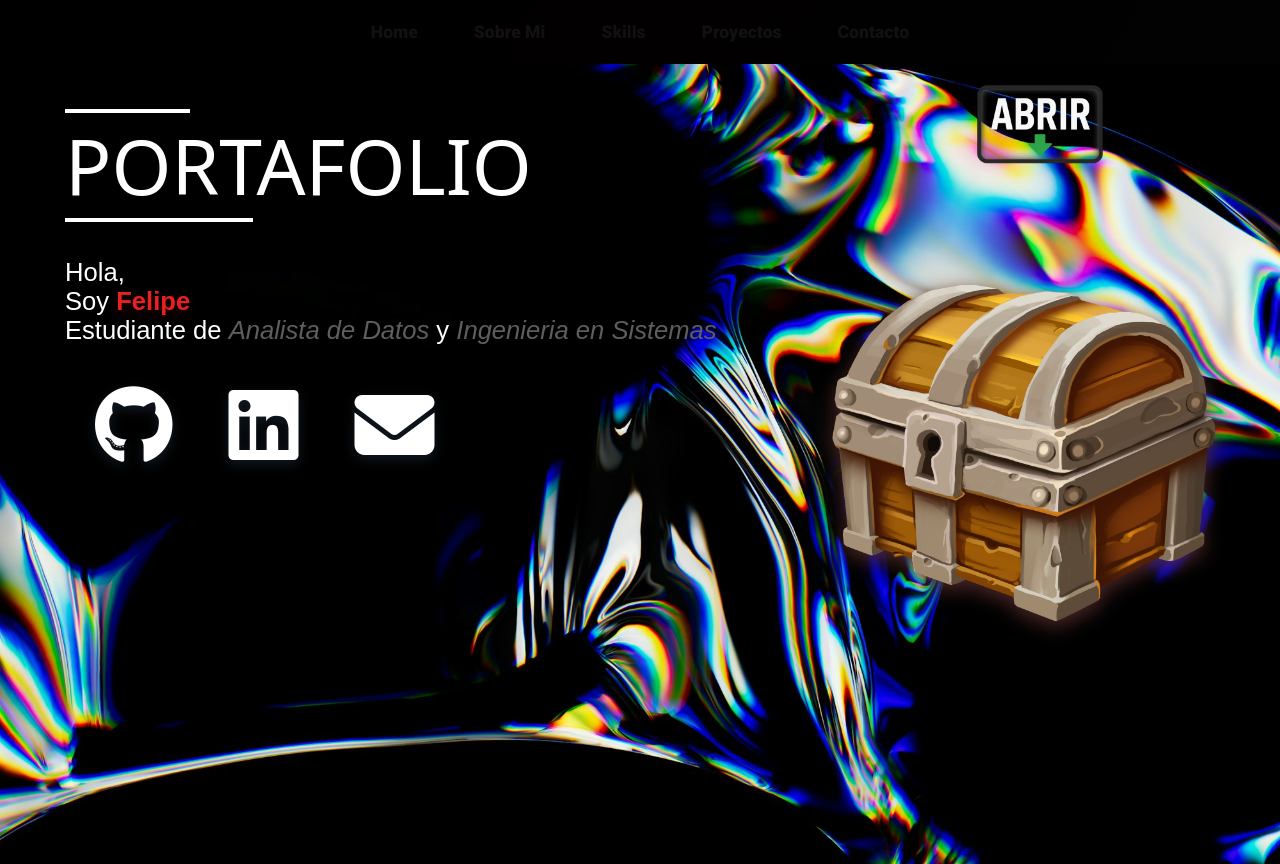
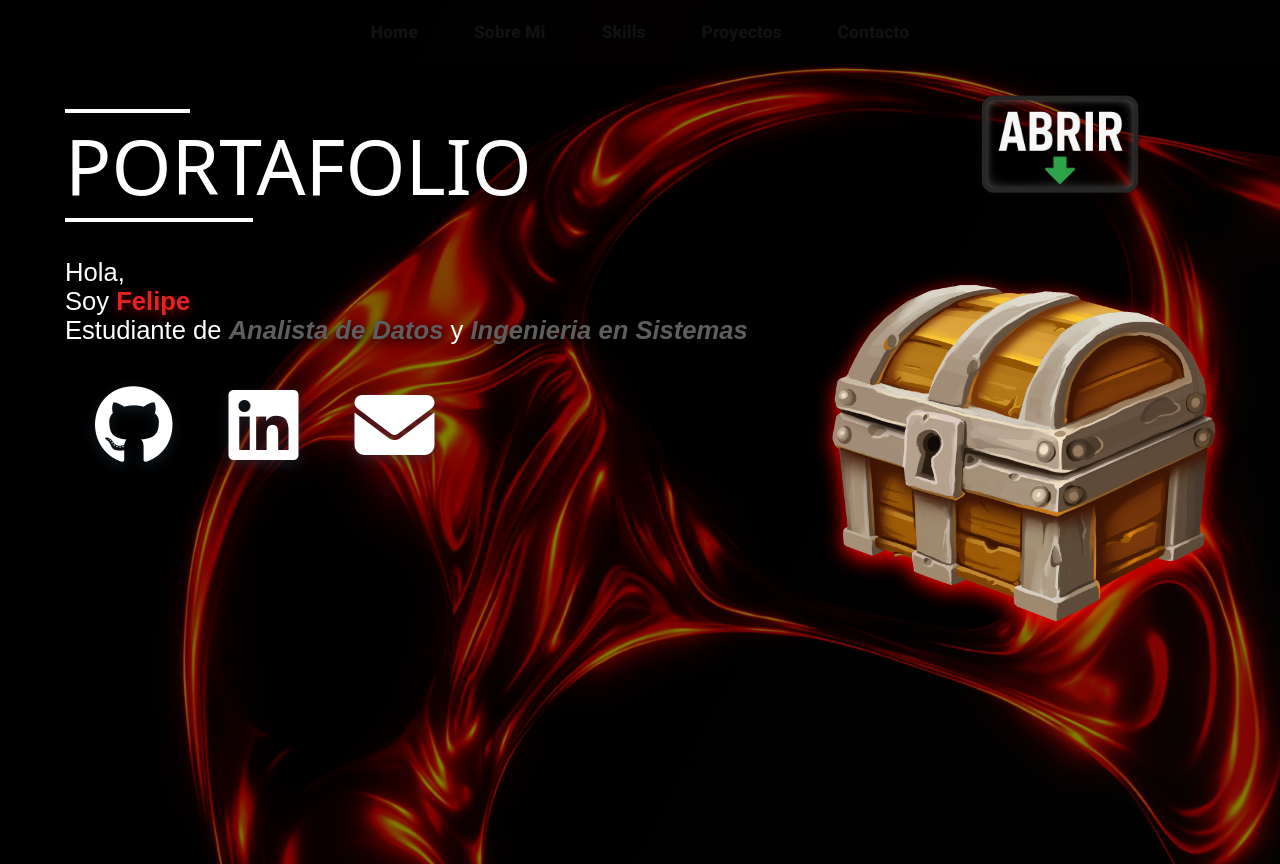
Before and after one commit to FelipeCorreaCamio/Portafolio, a plain HTML site: page index.html in a window 1280 px wide. Shown: the top 864 px of the page. Drawn offline with Linux system fonts and the light colour scheme; a web font is replaced by a local one.

Commit message:
nuevos cambios

```diff
--- a/css.css
+++ b/css.css
@@ -103,10 +103,10 @@
     content: "";
     position: absolute;
     inset: 0; /* top:0; right:0; bottom:0; left:0; */
-    background-image: url(images/fondo-astetik.jpeg);
-    background-size: 150%;
+  background-image: url(images/fondo-2.png);
+    background-size: cover;
     background-position: center;
-    transform: scaleX(-1);
+    filter: opacity(0.5);
     z-index: -1;
     border-radius: 1vh; /* para que coincida con el div */
 }
@@ -150,15 +150,16 @@
     .cartel .parrafo-dos span{
         color: rgb(231, 33, 33);
         font-weight: bold;
-        filter: drop-shadow(0 4px 6px rgba(255, 0, 0, 0.169));
+        filter: drop-shadow(0 4px 6px rgba(255, 0, 0, 0.393));
 
     }
 
     .cartel .parrafo-dos .titulos{
-        font-weight: normal;
+        font-weight: bold;
         font-style: italic;
         color: #5e5e5e;
-        filter: none;
+        filter: drop-shadow(0 4px 6px rgb(0, 0, 0));
+
     }
 
     .cartel .box-redes{
@@ -217,10 +218,11 @@
         height: max-content;
         top: 0%;
         left: 75%;
-        width: 20vh;
+        width: 25vh;
     }
     .cartel .box-imagen.dos img{
         filter: none;
+
     }
     .cartel .box-imagen a {
         display: block;
@@ -232,7 +234,7 @@
     .cartel .box-imagen img {
         width: 100%; /* ocupa todo el contenedor */
         height: auto; /* mantiene la proporción */
-        filter: drop-shadow(0 6px 10px rgb(77, 38, 38));
+        filter: drop-shadow(0 6px 10px rgb(255, 0, 0));
         transition: transform 0.3s ease; /* suaviza la transición */
 
 
@@ -509,13 +511,14 @@
             display: flex;
             flex-direction: column;
             align-items: center;
+            height: max-content;
         }
         .cartel .parrafo-uno {
         margin-left: 0;
         font-family: "Boldonse", system-ui;
         font-weight: 400;
         font-style: normal;
-        font-size: 6vw;
+        font-size: 10vw;
     }
 
     .cartel .parrafo-dos {
@@ -524,7 +527,7 @@
         font-optical-sizing: auto;
         font-weight: 400;
         font-style: normal;
-        font-size: 2.0vw;
+        font-size: 3vw;
     }
     .cartel hr {
         position: relative;
@@ -535,9 +538,8 @@
     }
     .cartel .hr-dos {
         width: 15%;
-        margin-top: 0vh;
-        margin-bottom: 4.44vh;
         margin-left: 0;
+        margin-bottom: 1vh;
     }
         .cartel .box-redes,
         .cartel .box-imagen,
--- a/index.html
+++ b/index.html
@@ -91,7 +91,7 @@
         </div>
        <div class="sobre-mi-box contenedor-texto">
         <h2>Sobre Mi</h2>
-        <p>Lorem ipsum dolor sit amet consectetur adipisicing elit. Vero deserunt repellendus commodi officiis similique obcaecati, animi optio quae, corrupti, maiores provident ipsum magnam reiciendis neque quas doloribus dolores qui consequatur. Lorem ipsum dolor sit amet consectetur, adipisicing elit. Inventore molestiae, nulla provident assumenda praesentium asperiores vero repellendus. Tempora molestias nulla nemo, error, inventore quidem enim, reprehenderit possimus accusamus magnam eligendi. Lorem ipsum dolor sit amet consectetur adipisicing elit. Excepturi rem praesentium officia delectus incidunt aspernatur tempore odit, explicabo corporis. Architecto, adipisci? Velit sequi explicabo iusto eaque doloribus autem eos et. Lorem ipsum dolor sit amet consectetur adipisicing elit. Totam dolorem, eius voluptatum debitis culpa magni quis fuga quisquam ad esse animi est ullam eos aliquid laboriosam quam sint deserunt tenetur. Lorem, ipsum dolor sit amet consectetur adipisicing elit. Omnis, eveniet illum doloremque magnam quam aliquam laborum adipisci aspernatur hic. Doloremque labore, omnis odit voluptas impedit obcaecati ea eos dicta quia?</p>
+        <p>Hola soy Felipe Correa, un apasionado por el análisis de datos y la ingeniería en sistemas. Me encanta aprender nuevas tecnologías y enfrentar desafíos que me permitan crecer profesionalmente. Buscando experiencia en proyectos reales y colaborativos.</p>
     </div>
    </section>
 
```
Also changed, not shown: images/fondo-2.png (added).
